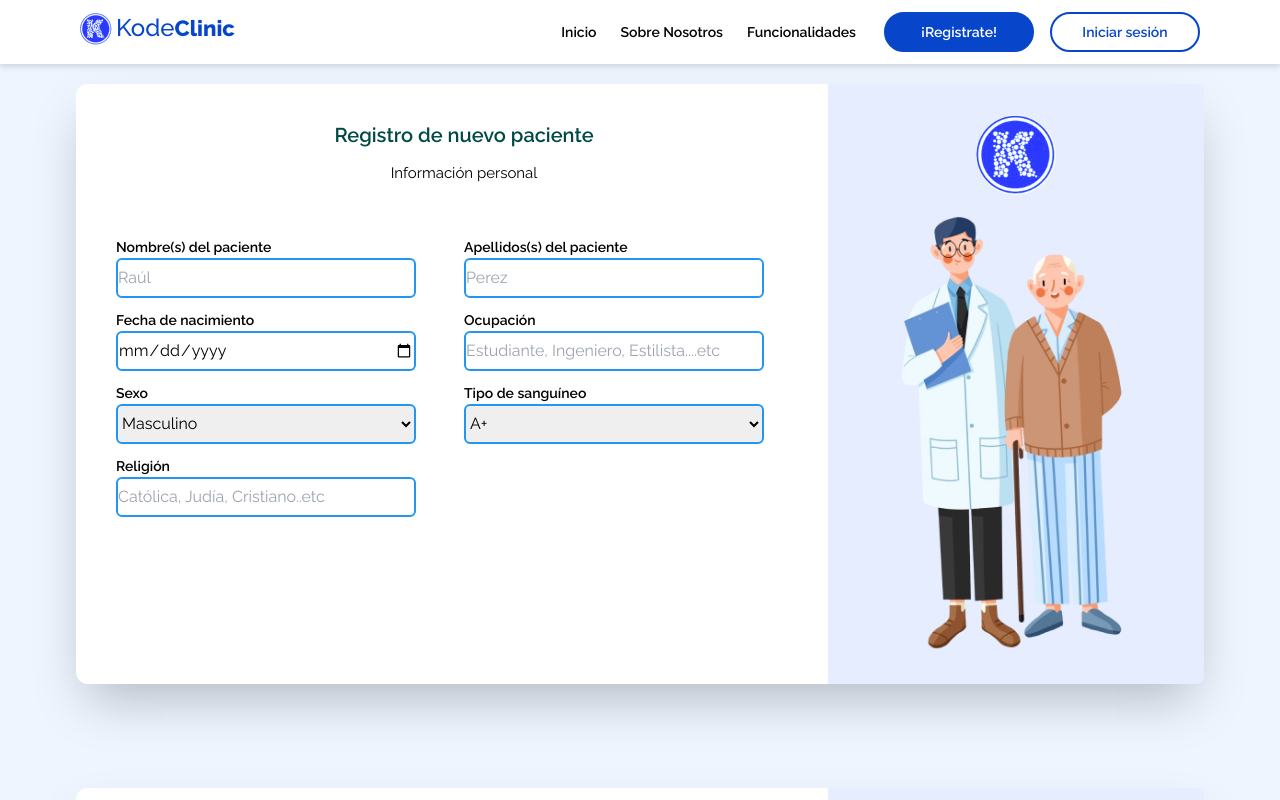
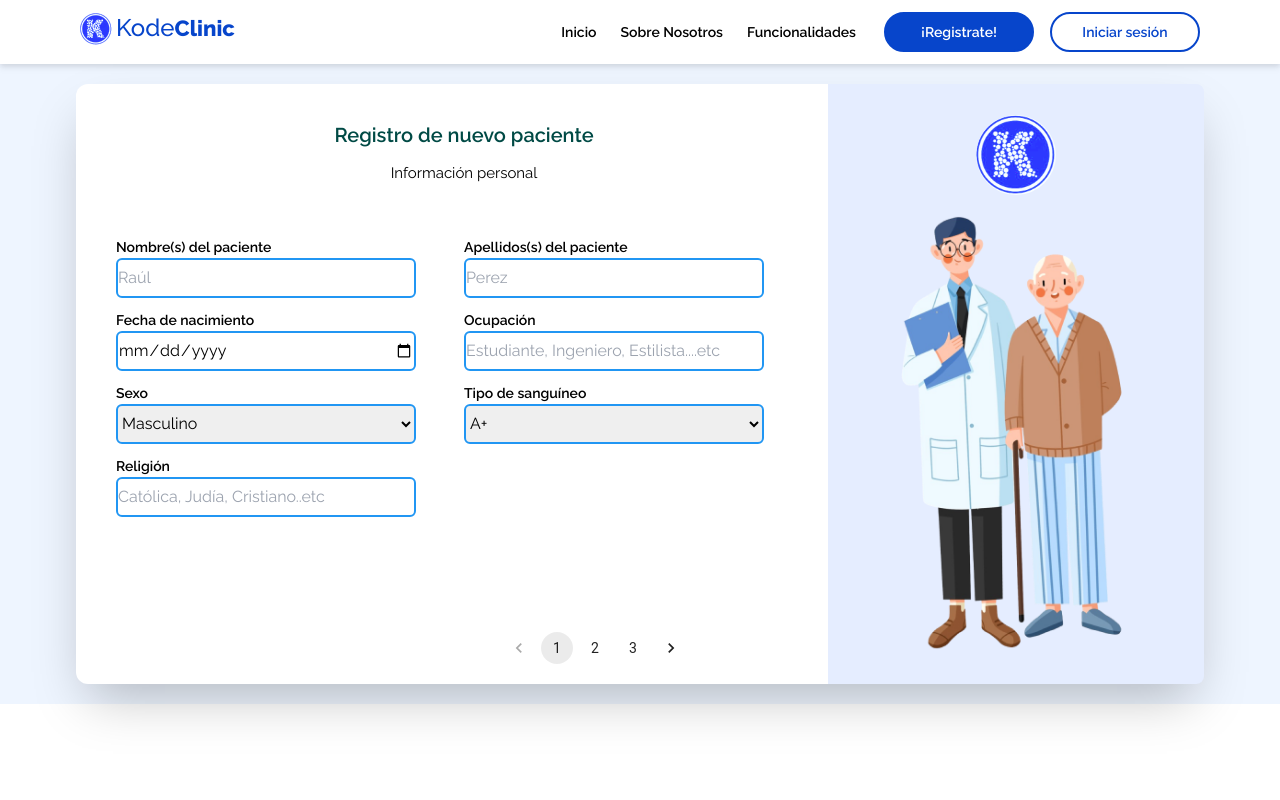
Before and after one commit to KodeClinic/front_KodeClinic, a Next.js app: page /New_pacient in a window 1280 px wide. Shown: the top 800 px of the page. Built offline with nearby package versions, Linux system fonts and the light colour scheme.

Commit message:
Adding steper to new pacient

```diff
--- a/pages/New_pacient.jsx
+++ b/pages/New_pacient.jsx
@@ -2,16 +2,53 @@ import NavBar from "@/components/NavBar";
 import Contact_info from "@/components/New_pacient/Contact_info";
 import Emergency_info from "@/components/New_pacient/Emergency_info";
 import Personal_info from "@/components/New_pacient/Personal_info";
-
+import Pagination from "@mui/material/Pagination";
+import clsx from "clsx";
+import { useState } from "react";
 
 export default function New_pacient() {
+  const [currentPage, setCurrentPage] = useState(1);
+
+  const handlePageChange = (event, newPage) => {
+    setCurrentPage(newPage);
+  };
+
+  const renderCard = (pageNumber) => {
+    switch (pageNumber) {
+      case 1:
+        return (
+          <section className="bg-background">
+            <Personal_info />
+          </section>
+        );
+
+      case 2:
+        return (
+          <section className="bg-background">
+            <Contact_info />
+          </section>
+        );
+      case 3:
+        return (
+          <section className="bg-background">
+            <Emergency_info />
+          </section>
+        );
+    }
+  };
+
   return (
-    <main className="bg-background">
+    <section
+      className={clsx("bg-background", "grid place-items-center relative")}
+    >
       <NavBar />
-      <Personal_info />
-      <Contact_info />
-      <Emergency_info />
-
-    </main>
+      {renderCard(currentPage)}
+      <Pagination
+        className="absolute bottom-10 sm:left-[500px]"
+        count={3}
+        page={currentPage}
+        onChange={handlePageChange}
+      ></Pagination>
+    </section>
   );
 }
```
